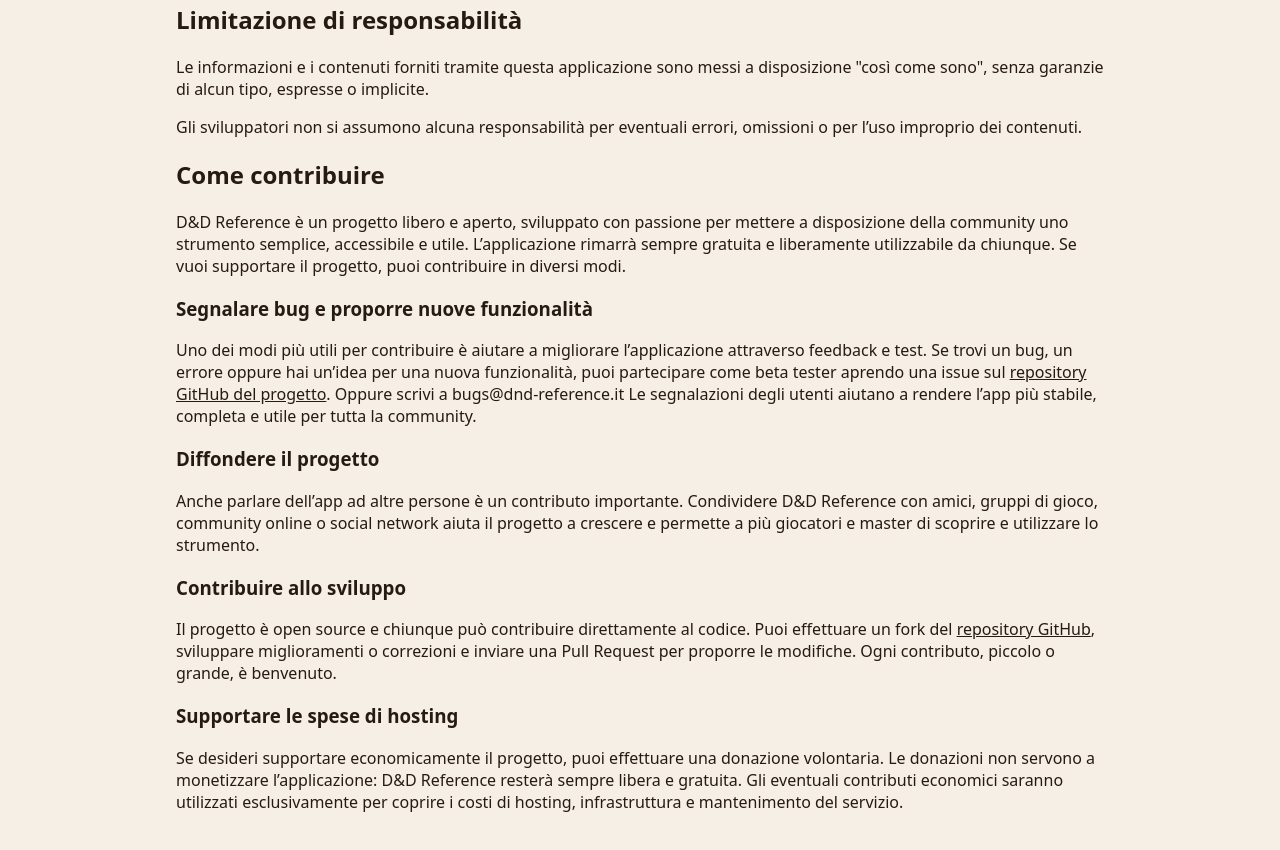
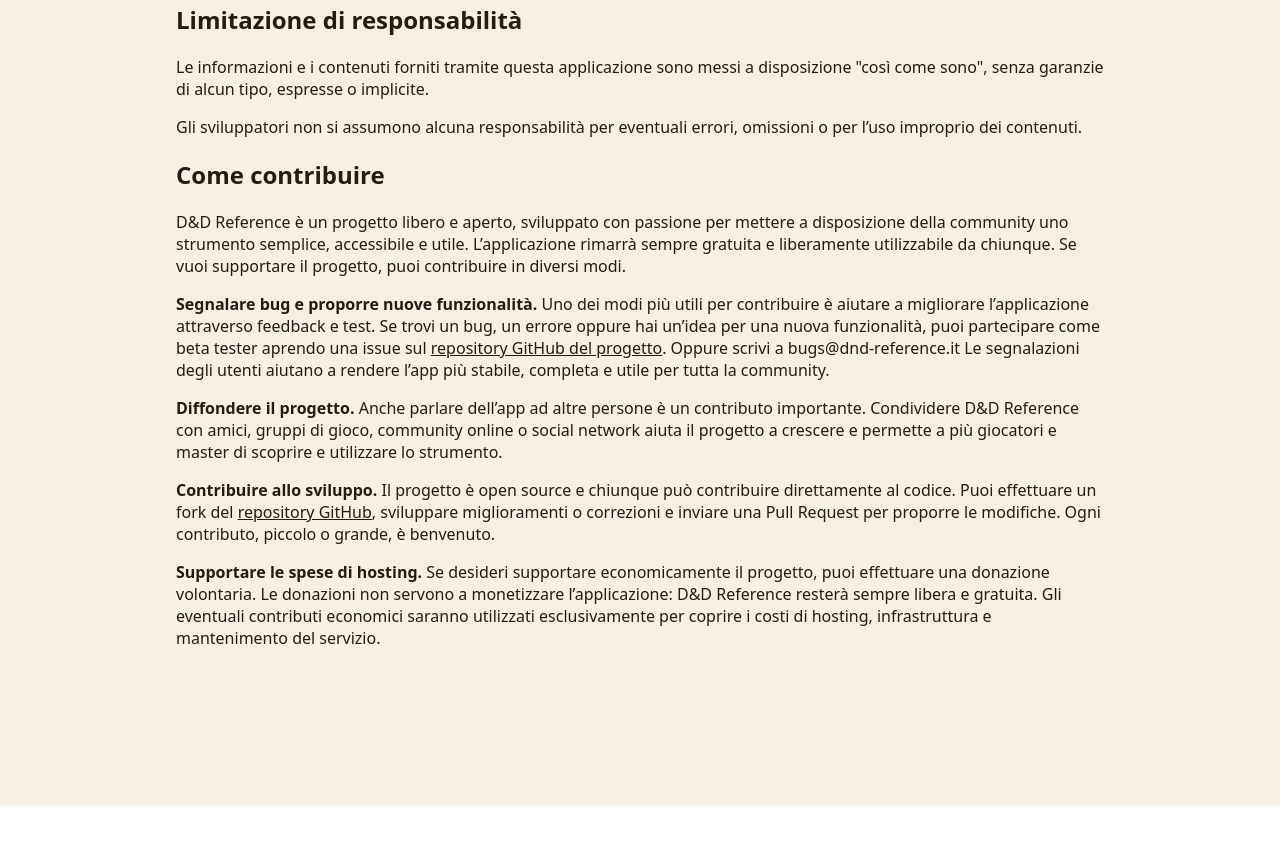
Before and after one commit to massimobarbieri/dnd-reference, a plain HTML site: page legal.html in a window 1280 px wide. Shown: the part 1005-1855 px from the top of the page. After the commit the page ends 1811 px from the top, so only its background shows below. Drawn offline with Linux system fonts and the light colour scheme.

Commit message:
Modifiche estetiche

```diff
--- a/legal.html
+++ b/legal.html
@@ -110,32 +110,15 @@
 	  <p>D&D Reference è un progetto libero e aperto, sviluppato con passione per mettere a disposizione della community uno strumento semplice, accessibile e utile.
 	  L’applicazione rimarrà sempre gratuita e liberamente utilizzabile da chiunque. Se vuoi supportare il progetto, puoi contribuire in diversi modi.</p>
 
-	  <h3>Segnalare bug e proporre nuove funzionalità</h3>
-
-	  <p>Uno dei modi più utili per contribuire è aiutare a migliorare l’applicazione attraverso feedback e test. Se trovi un bug, un errore oppure hai un’idea per una nuova funzionalità, puoi partecipare come beta tester aprendo una issue sul <a href="https://github.com/massimobarbieri/dnd-reference">repository GitHub del progetto</a>. Oppure scrivi a bugs@dnd-reference.it Le segnalazioni degli utenti aiutano a rendere l’app più stabile, completa e utile per tutta la community.
+	  <p><b>Segnalare bug e proporre nuove funzionalità.</b> Uno dei modi più utili per contribuire è aiutare a migliorare l’applicazione attraverso feedback e test. Se trovi un bug, un errore oppure hai un’idea per una nuova funzionalità, puoi partecipare come beta tester aprendo una issue sul <a href="https://github.com/massimobarbieri/dnd-reference">repository GitHub del progetto</a>. Oppure scrivi a bugs@dnd-reference.it Le segnalazioni degli utenti aiutano a rendere l’app più stabile, completa e utile per tutta la community.
 	  </p>
 
-	  <h3>Diffondere il progetto</h3>
-	  <p>
-Anche parlare dell’app ad altre persone è un contributo importante.
-
-Condividere D&D Reference con amici, gruppi di gioco, community online o social network aiuta il progetto a crescere e permette a più giocatori e master di scoprire e utilizzare lo strumento.
+	  <p><b>Diffondere il progetto.</b> Anche parlare dell’app ad altre persone è un contributo importante. Condividere D&D Reference con amici, gruppi di gioco, community online o social network aiuta il progetto a crescere e permette a più giocatori e master di scoprire e utilizzare lo strumento.
 	  </p>
 
-	  <h3>Contribuire allo sviluppo</h3>
-	  <p>
-Il progetto è open source e chiunque può contribuire direttamente al codice.
-
-Puoi effettuare un fork del <a href="https://github.com/massimobarbieri/dnd-reference">repository GitHub</a>, sviluppare miglioramenti o correzioni e inviare una Pull Request per proporre le modifiche.
-
-Ogni contributo, piccolo o grande, è benvenuto.
+	  <p><b>Contribuire allo sviluppo.</b> Il progetto è open source e chiunque può contribuire direttamente al codice. Puoi effettuare un fork del <a href="https://github.com/massimobarbieri/dnd-reference">repository GitHub</a>, sviluppare miglioramenti o correzioni e inviare una Pull Request per proporre le modifiche. Ogni contributo, piccolo o grande, è benvenuto.
 	  </p>
-	  <h3>Supportare le spese di hosting</h3>
-	  <p>
-Se desideri supportare economicamente il progetto, puoi effettuare una donazione volontaria.
-
-Le donazioni non servono a monetizzare l’applicazione: D&D Reference resterà sempre libera e gratuita.
-Gli eventuali contributi economici saranno utilizzati esclusivamente per coprire i costi di hosting, infrastruttura e mantenimento del servizio.
+	  <p><b>Supportare le spese di hosting.</b> Se desideri supportare economicamente il progetto, puoi effettuare una donazione volontaria. Le donazioni non servono a monetizzare l’applicazione: D&D Reference resterà sempre libera e gratuita. Gli eventuali contributi economici saranno utilizzati esclusivamente per coprire i costi di hosting, infrastruttura e mantenimento del servizio.
 	  </p>
   </section>
 
```
